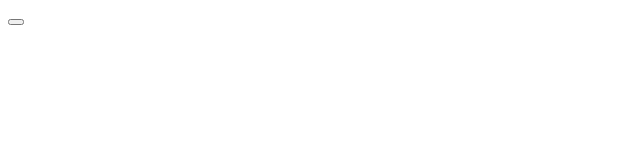
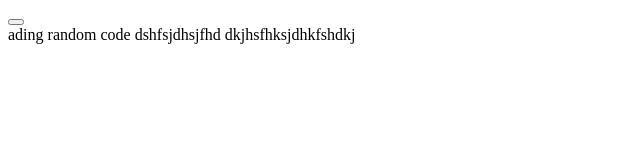
Before and after one commit to verlitas/ANS, a plain HTML site: page index.html in a window 1280 px wide. Shown: the whole page, without its empty margins (0-640 px from the left). Drawn offline with Linux system fonts and the light colour scheme.

Commit message:
random text

```diff
--- a/index.html
+++ b/index.html
@@ -14,6 +14,9 @@
 <button id = "submit"></button>
 
 <div id = "instruction"></div>
+ading random code
+dshfsjdhsjfhd
+dkjhsfhksjdhkfshdkj
 
 <div class = "row2"></div>
 
```
